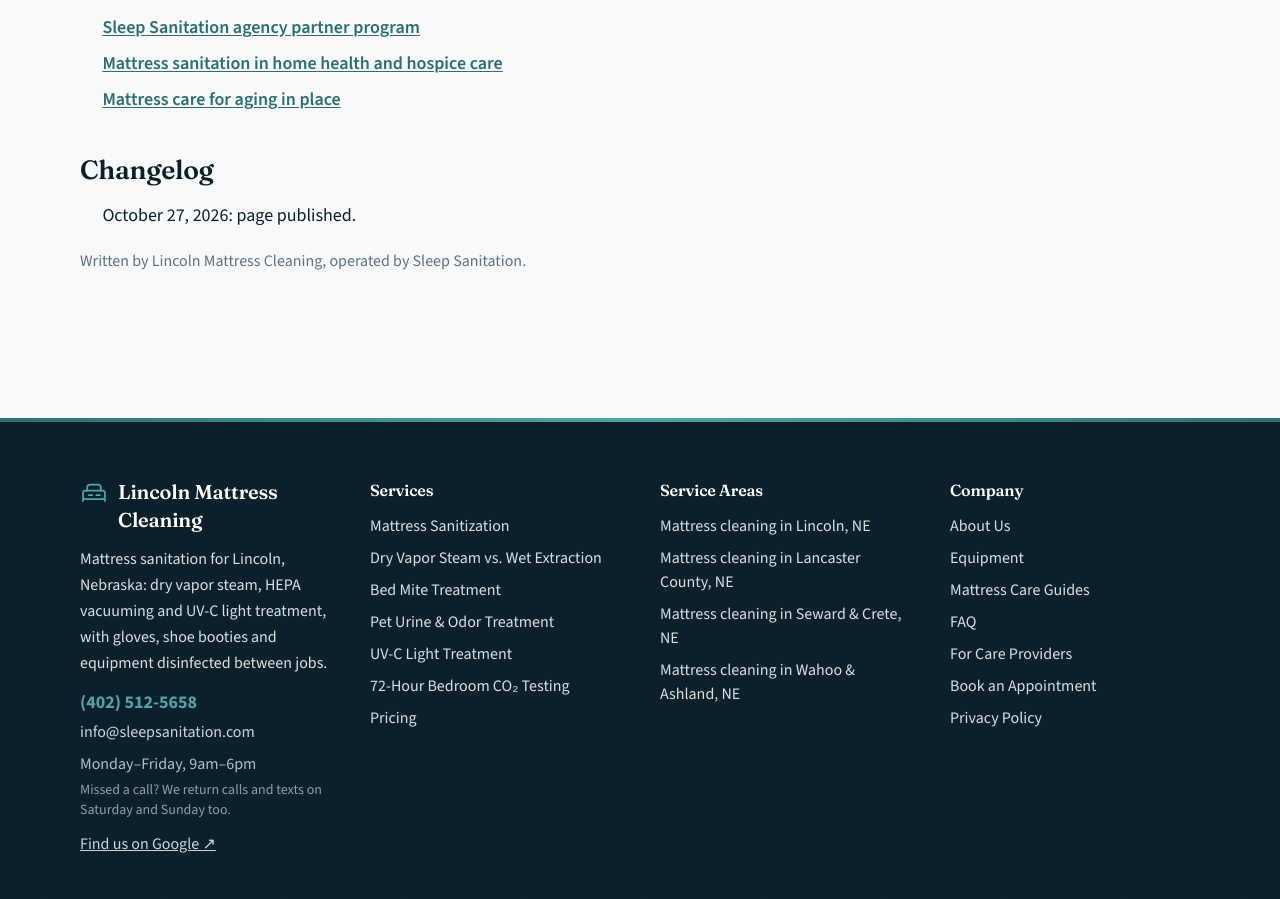
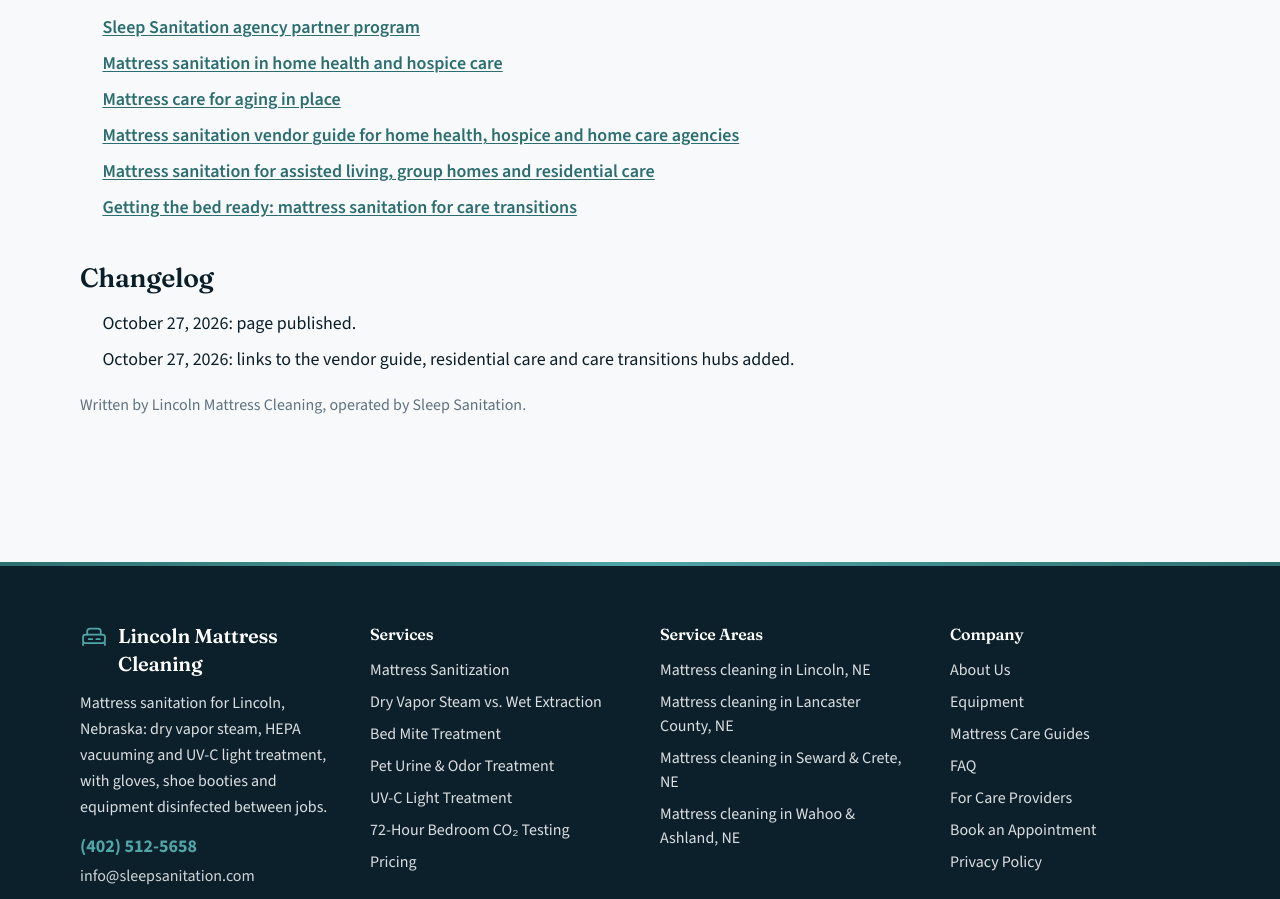
Before and after one commit to malexbrunken/lincoln-mattress-cleaning, a Next.js app: page /care-providers in a window 1280 px wide. Shown: the part 2889-3788 px from the top of the page. Built offline with nearby package versions, Linux system fonts and the light colour scheme.

Commit message:
care-providers: link SS hubs 23-25 (#30)

```diff
--- a/src/app/care-providers/page.tsx
+++ b/src/app/care-providers/page.tsx
@@ -149,9 +149,12 @@
             <li><a href={`${SS}/agency-partners`} rel="noopener">Sleep Sanitation agency partner program</a></li>
             <li><a href={`${SS}/knowledge-center/mattress-sanitation-home-care-hospice`} rel="noopener">Mattress sanitation in home health and hospice care</a></li>
             <li><a href={`${SS}/knowledge-center/mattress-care-aging-in-place`} rel="noopener">Mattress care for aging in place</a></li>
+            <li><a href={`${SS}/knowledge-center/mattress-sanitation-vendor-guide-agencies`} rel="noopener">Mattress sanitation vendor guide for home health, hospice and home care agencies</a></li>
+            <li><a href={`${SS}/knowledge-center/mattress-sanitation-assisted-living-residential-care`} rel="noopener">Mattress sanitation for assisted living, group homes and residential care</a></li>
+            <li><a href={`${SS}/knowledge-center/mattress-sanitation-care-transitions`} rel="noopener">Getting the bed ready: mattress sanitation for care transitions</a></li>
           </ul>
           <h2>Changelog</h2>
-          <ul><li>October 27, 2026: page published.</li></ul>
+          <ul><li>October 27, 2026: page published.</li><li>October 27, 2026: links to the vendor guide, residential care and care transitions hubs added.</li></ul>
           <p className="text-mist text-base">Written by {site.name}, operated by {site.parentBrand}.</p>
         </section>
 
```
